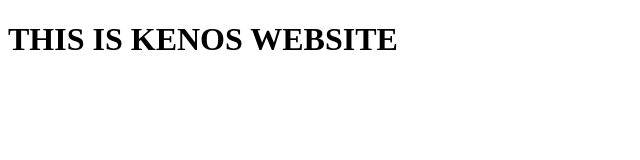
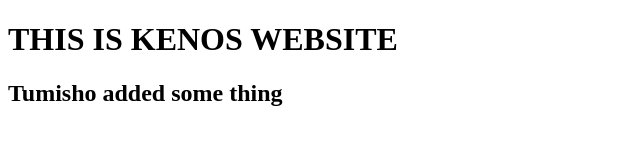
Before and after one commit to KenoMash02/KenoProject, a plain HTML site: page index.html in a window 1280 px wide. Shown: the whole page, without its empty margins (0-640 px from the left). Drawn offline with Linux system fonts and the light colour scheme.

Commit message:
tumisho added something

```diff
--- a/index.html
+++ b/index.html
@@ -4,5 +4,6 @@
     <head></head>
     <body>
 <h1> THIS IS KENOS WEBSITE</h1>
+<h2>Tumisho added some thing</h2>
     </body>
 </html>
```
